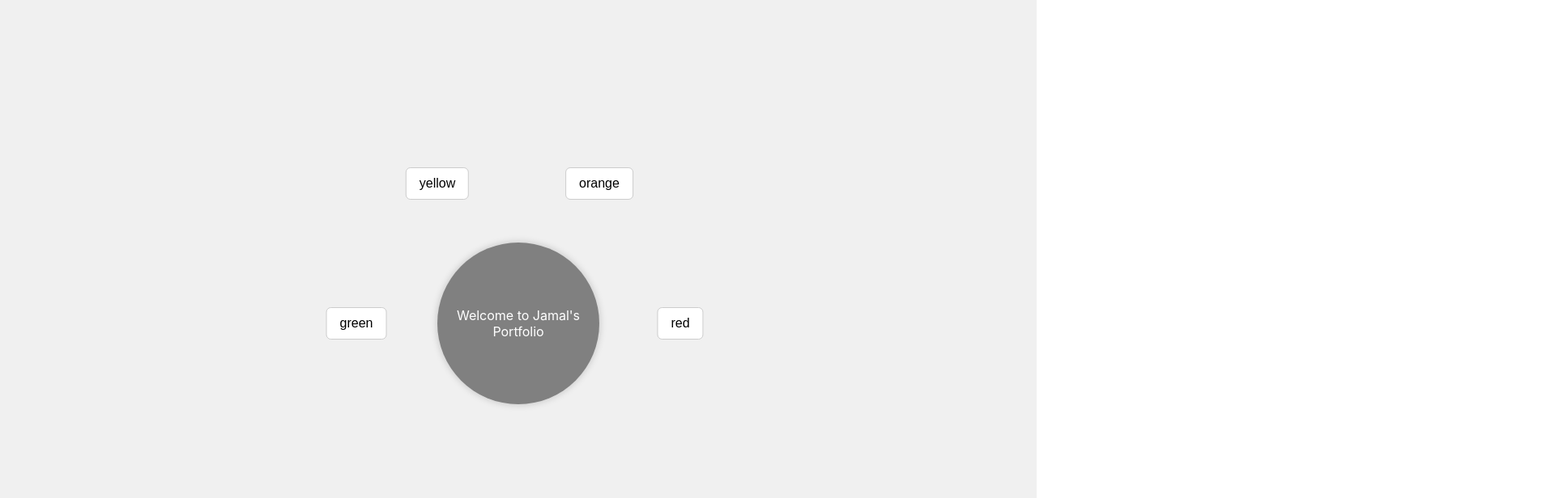
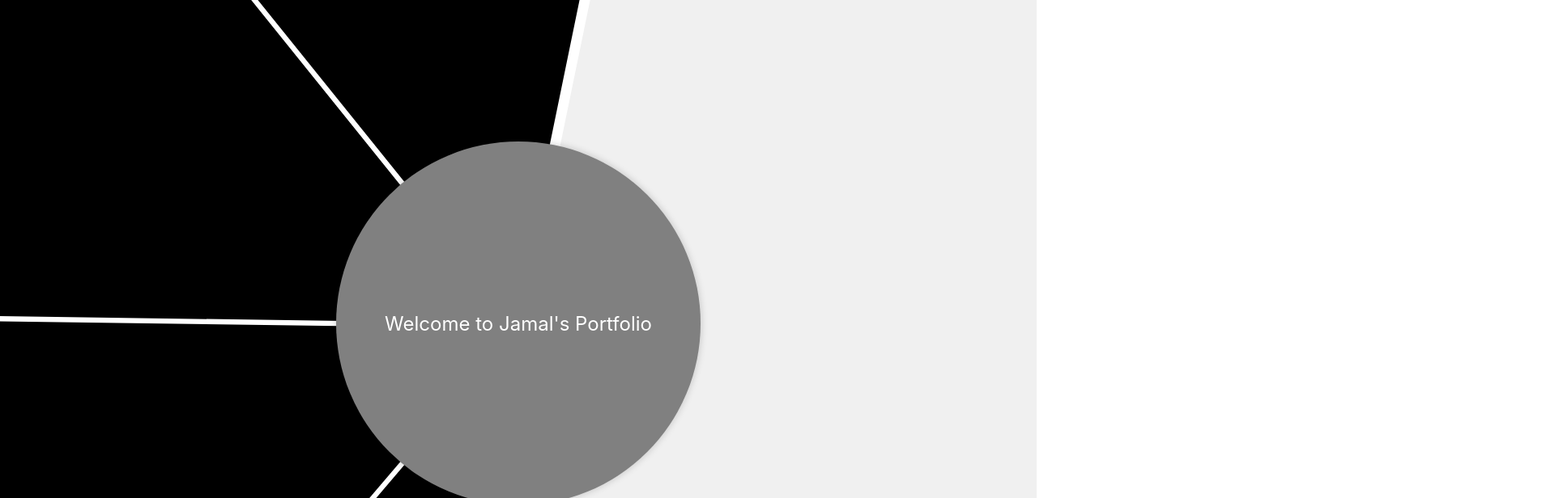
Before and after one commit to Enopa/enopa.github.io, a React (Create React App) app: page / in a window 1280 px wide. Shown: the top 616 px of the page at 81% size, 1920 px wide, since content can reach past the window. Built offline with nearby package versions, Linux system fonts and the light colour scheme.

Commit message:
Replaced buttons with a pie chart instead

```diff
--- a/src/App.css
+++ b/src/App.css
@@ -3,46 +3,27 @@
   justify-content: center;
   align-items: center;
   height: 100vh;
-  background-color: #f0f0f0;
-}
+  background-color: #f0f0f0; /* optional backdrop */
 
-.circle-container {
-  position: relative;
-  width: 400px;
-  height: 400px;
+
 }
 
 .circle {
-  width: 200px;
-  height: 200px;
+  position: absolute;
+  top: 50%;
+  left: 50%;
+  width: 450px;
+  height: 450px;
+  margin-left: -225px; /* half of the width and height */
+  margin-top: -225px;
   border-radius: 50%;
-  position: absolute;
-  top: 100px;
-  left: 100px;
   display: flex;
   align-items: center;
   justify-content: center;
   color: white;
-  font-size: 1rem;
+  font-size: 1.5rem;
+  text-align: center;
   transition: background-color 0.3s ease;
-  text-align: center;
   box-shadow: 0 0 10px rgba(0,0,0,0.2);
+  z-index: 2;
 }
-
-.circle-button {
-  position: absolute;
-  transform: translate(-50%, -50%);
-  padding: 10px 16px;
-  font-size: 1rem;
-  cursor: pointer;
-  border-radius: 6px;
-  background-color: white;
-  border: 1px solid #ccc;
-  transition: transform 0.2s ease;
-}
-
-
-
-.circle-button:hover {
-  transform: translate(-50%, -50%) scale(1.1);
-}
--- a/src/App.js
+++ b/src/App.js
@@ -1,47 +1,81 @@
 import React, { useState } from 'react';
 import './App.css';
+
+/* Size, Labels and Colours of the Buttons */
+const pieData = [
+  { label: 'About', value: 14, color: 'black' },
+  { label: 'Work', value: 14, color: 'black' },
+  { label: 'Skills', value: 14, color: 'black' },
+  { label: 'Contact', value: 14, color: 'black' },
+];
+
+
+/* Gets the cooredinates for the percentage of the button on pie chart */
+function getCoordinatesForPercent(percent) {
+  const x = Math.cos(2 * Math.PI * percent);
+  const y = Math.sin(2 * Math.PI * percent);
+  return [x, y];
+}
+
+function PieChart({ data, onSegmentClick }) {
+  let cumulativePercent = 0;
+
+  return (
+    <svg viewBox="-1 -1 2 2" style={{
+      transform: 'rotate(80deg)',
+      width: '200vw',
+      height: '200vw',
+      position: 'absolute',
+      top: '50%',
+      left: '50%',
+      transformOrigin: 'center',
+      marginLeft: '-100vw',
+      marginTop: '-100vw',
+      zIndex: 0,
+    }}>
+      {data.map((slice, index) => {
+        const [startX, startY] = getCoordinatesForPercent(cumulativePercent);
+        cumulativePercent += slice.value / 100;
+        const [endX, endY] = getCoordinatesForPercent(cumulativePercent);
+
+        const largeArcFlag = slice.value / 100 > 0.5 ? 1 : 0;
+
+        const pathData = [
+          `M ${startX} ${startY}`,
+          `A 1 1 0 ${largeArcFlag} 1 ${endX} ${endY}`,
+          `L 0 0`,
+        ].join(' ');
+
+        return (
+          <path
+            key={index}
+            d={pathData}
+            fill={slice.color}
+            stroke="white"
+            strokeWidth="0.01"
+            onClick={() => onSegmentClick(slice.label)}
+            style={{ cursor: 'pointer' }}
+          />
+        );
+      })}
+    </svg>
+  );
+}
 
 function App() {
   const [baseColor, setBaseColor] = useState('grey');
   const [hoverColor, setHoverColor] = useState('');
 
   const currentColor = hoverColor || baseColor;
-
-  const colors = ['red', 'orange', 'yellow', 'green'];
-  const radius = 200;
-  const centerX = 200;
-  const centerY = 200;
+  const colors = ['red', 'orange', 'yellow', 'green', 'blue', 'purple', 'pink', 'teal'];
+  const angleStep = 270 / colors.length;
 
   return (
-
     <div className="container">
-      <div className="circle-container">
-        <div className="circle" style={{ backgroundColor: currentColor }}>
-          <span className="circle-text">Welcome to Jamal's Portfolio</span>
-        </div>
-
-        {colors.map((color, index) => {
-          const angle = (Math.PI * index) / (colors.length - 1); // 0 to π radians
-          const x = radius * Math.cos(angle);
-          const y = radius * Math.sin(angle);
-
-          return (
-            <button
-              key={color}
-              className="circle-button"
-              style={{
-                left: `${centerX + x}px`,
-                top: `${centerY - y}px`,
-              }}
-              onMouseEnter={() => setHoverColor(color)}
-              onMouseLeave={() => setHoverColor('')}
-              onClick={() => setBaseColor(color)}
-            >
-              {color}
-            </button>
-          );
-        })}
+      <div className="circle" style={{ backgroundColor: currentColor }}>
+        <span className="circle-text">Welcome to Jamal's Portfolio</span>
       </div>
+      <PieChart className="buttons" data={pieData} onSegmentClick={() => setBaseColor("blue")} />
     </div>
   );
 }
```
